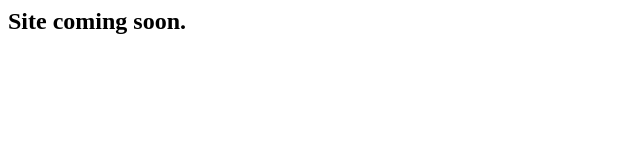
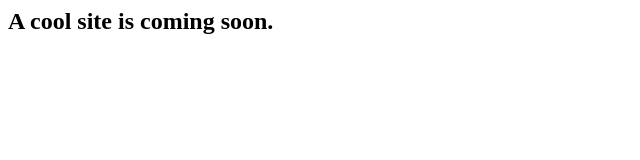
Before and after one commit to mwangi-brian/mwangi-brian.github.io, a plain HTML site: page index.html in a window 1280 px wide. Shown: the whole page, without its empty margins (0-640 px from the left). Drawn offline with Linux system fonts and the light colour scheme.

Commit message:
Update index.html (#1)

```diff
--- a/index.html
+++ b/index.html
@@ -1 +1 @@
-<h2>Site coming soon.</h2>
+<h2>A cool site is coming soon.</h2>
```
